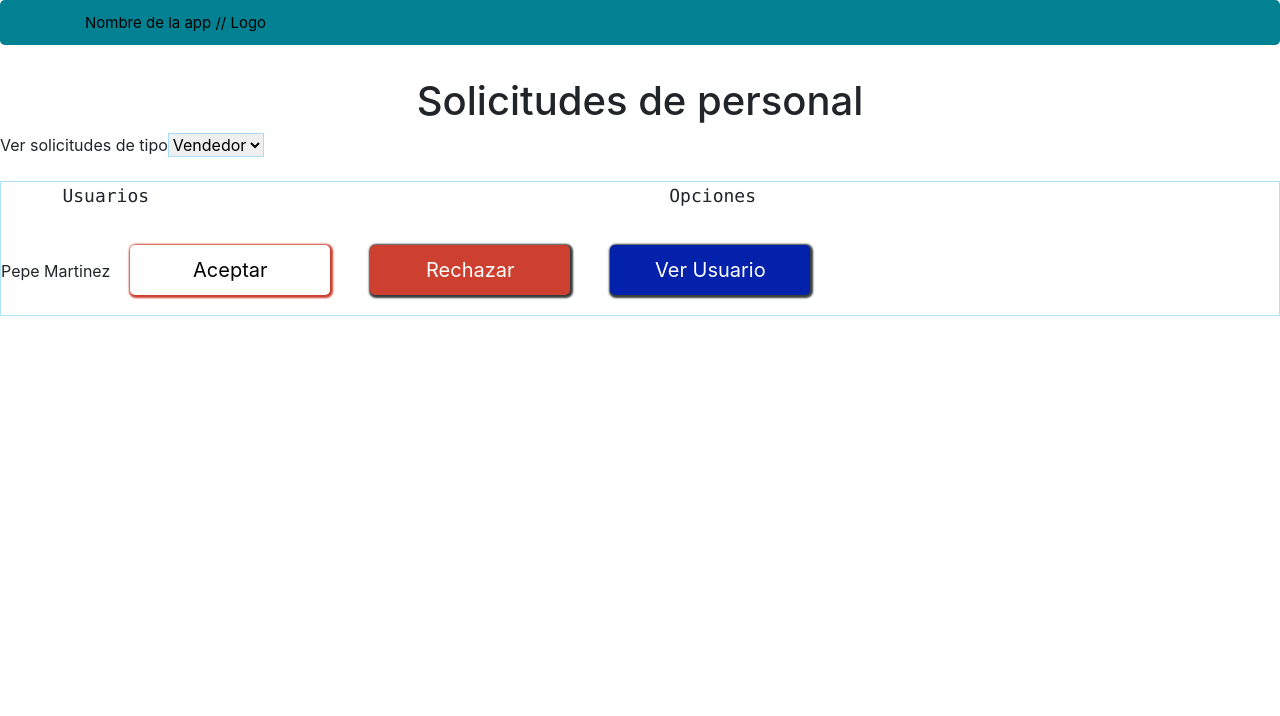
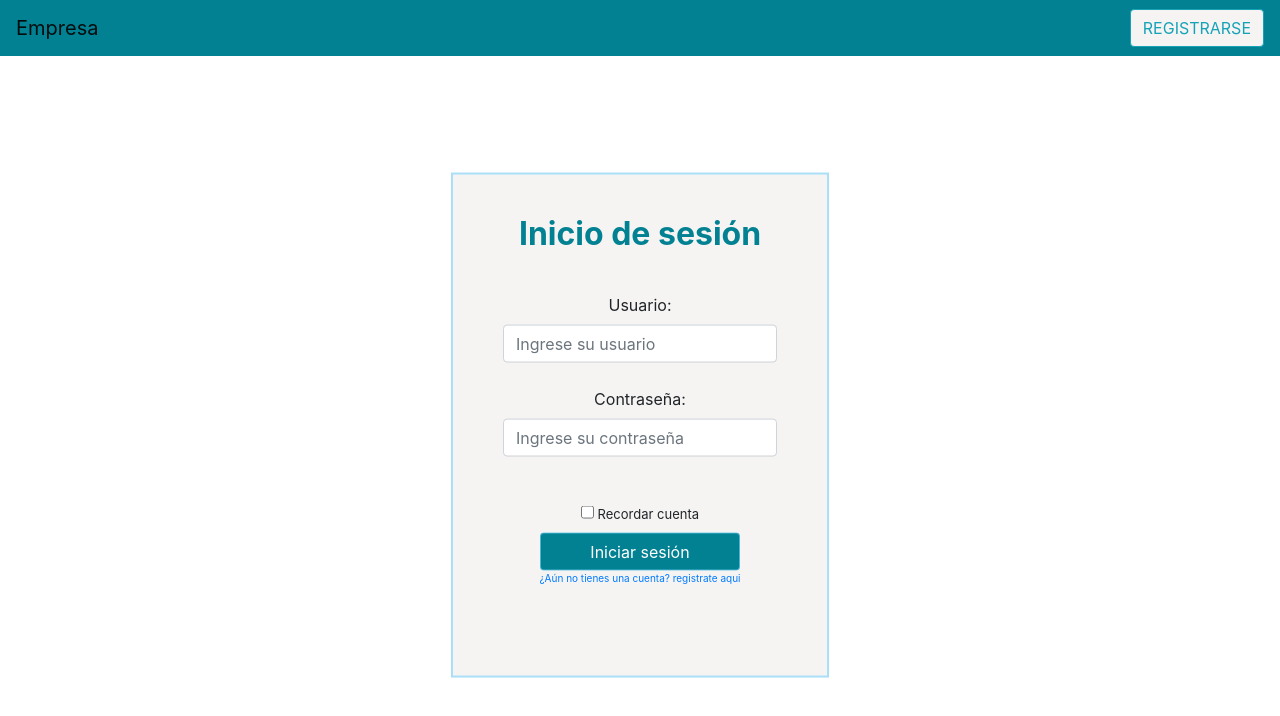
Before and after one commit to rylmfqt28/Gestion_Usuarios, a React (Create React App) app in the folder client/: page / in a window 1280 px wide. Shown: the top 716 px of the page. Built offline with nearby package versions, Linux system fonts and the light colour scheme; no server answers.

Commit message:
Correcion de merge conflict

```diff
--- a/client/src/index.js
+++ b/client/src/index.js
@@ -2,13 +2,12 @@ import React from 'react';
 import ReactDOM from 'react-dom';
 import './index.css';
 import App from './App';
-import Solicitudes from './components/solicitudes/Solicitudes'
 import 'bootstrap/dist/js/bootstrap.bundle.min';
 
 
 ReactDOM.render(
   <React.StrictMode>
-    <Solicitudes/>
+    <App/>
   </React.StrictMode>,
   document.getElementById('root')
 );
```
Also changed, not shown: 1 other file (tests, documents, lock files or other folders).
